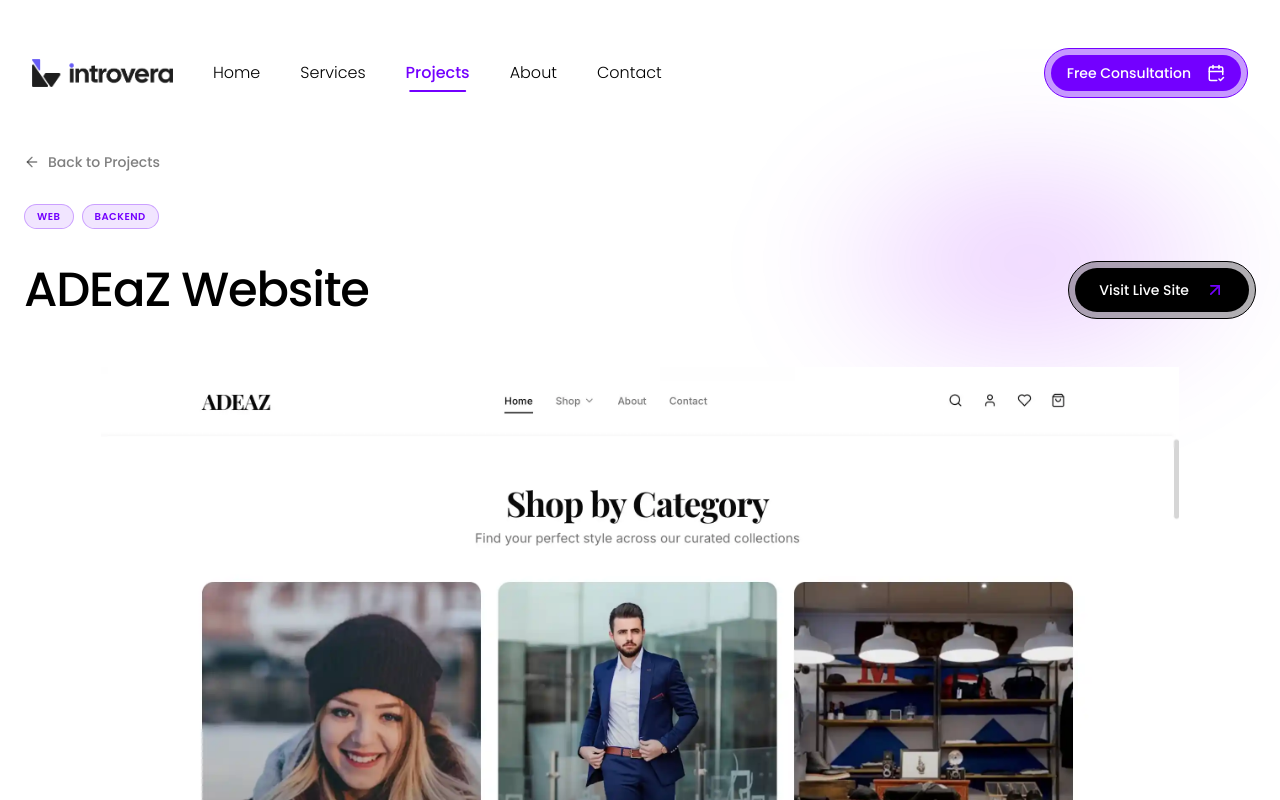
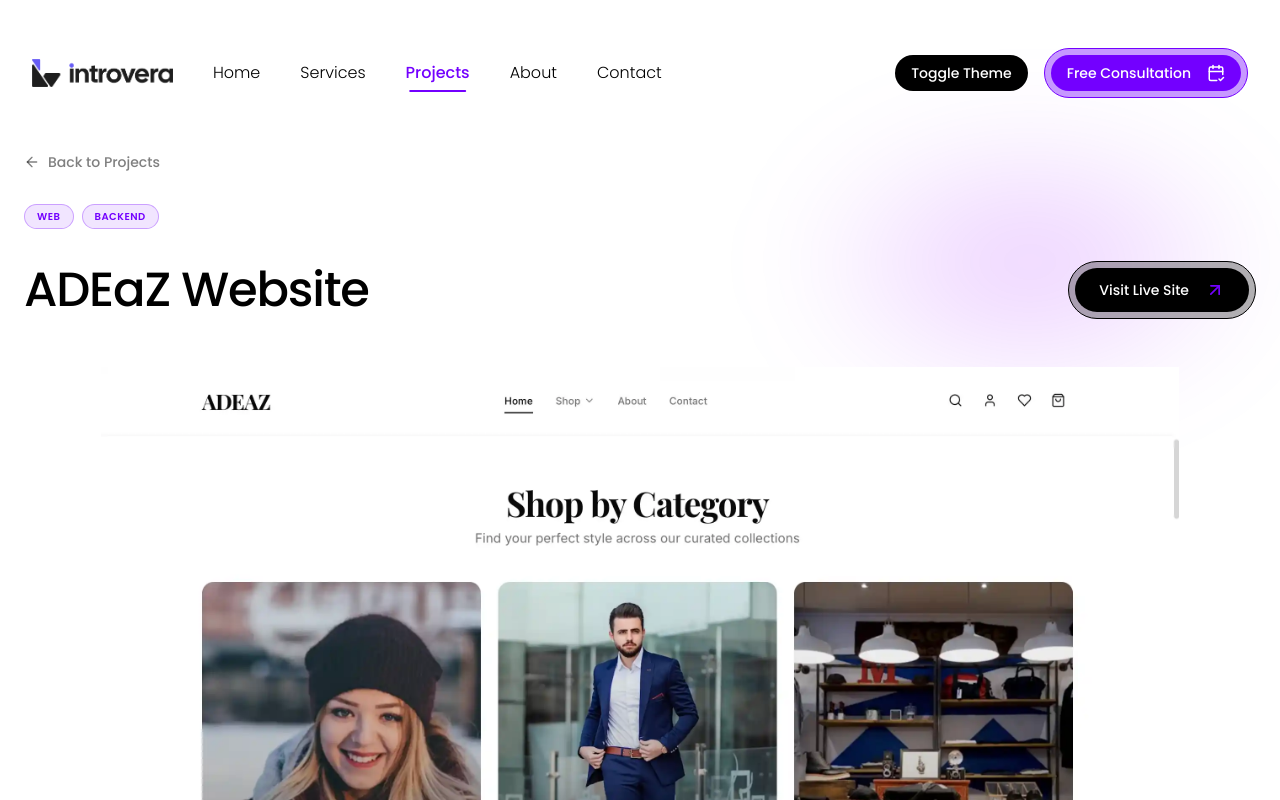
Before and after one commit to Introvera/introvera, a Next.js app: page /projects/adeaz in a window 1280 px wide. Shown: the top 800 px of the page. Built offline with nearby package versions, Linux system fonts and the light colour scheme.

Commit message:
Fixed coloring on light mode

```diff
--- a/src/app/projects/[slug]/page.tsx
+++ b/src/app/projects/[slug]/page.tsx
@@ -143,7 +143,7 @@
                   <Link
                     href={project.link}
                     target="_blank"
-                    className="inline-flex items-center gap-4 px-6 py-3 bg-foreground text-background text-sm font-medium rounded-full transition-all duration-300 hover:bg-gray-200"
+                    className="inline-flex items-center gap-4 px-6 py-3 bg-foreground text-background text-sm font-medium rounded-full transition-all duration-300 hover:bg-foreground/80"
                   >
                     Visit Live Site
                     <ArrowUpRight size={20} className="text-[var(--color-accent)]" />
--- a/src/app/services/page.tsx
+++ b/src/app/services/page.tsx
@@ -410,7 +410,7 @@
             <span className="inline-flex rounded-full p-[6px] border border-foreground bg-foreground/30 transition-all duration-300">
               <Link
                 href="/projects"
-                className="inline-flex items-center gap-4 px-6 py-3 bg-foreground text-background text-sm font-medium rounded-full transition-all duration-300 hover:bg-gray-200"
+                className="inline-flex items-center gap-4 px-6 py-3 bg-foreground text-background text-sm font-medium rounded-full transition-all duration-300 hover:bg-foreground/80"
               >
                 View Our Projects
                 <ArrowRight size={18} />
--- a/src/components/Blog/BlogCard.tsx
+++ b/src/components/Blog/BlogCard.tsx
@@ -4,7 +4,7 @@
 
 export default function BlogCard({ post }: { post: BlogPost }) {
   return (
-    <Link href={`/blog/${post.slug}`} className="group flex flex-col h-full rounded-[1rem] bg-foreground/[0.02] border border-foreground/5 shadow-[0_10px_40px_rgba(0,0,0,0.6)] overflow-hidden transition-all duration-500 hover:-translate-y-2 hover:shadow-[0_20px_50px_rgba(0,0,0,0.8)] hover:border-foreground/10">
+    <Link href={`/blog/${post.slug}`} className="group flex flex-col h-full rounded-[1rem] bg-foreground/[0.02] border border-foreground/5 overflow-hidden transition-all duration-500 hover:-translate-y-2 hover:border-foreground/10">
 
       {/* Image Section */}
       <div className="relative w-full h-[240px] overflow-hidden">
--- a/src/components/Hero/Hero.tsx
+++ b/src/components/Hero/Hero.tsx
@@ -182,7 +182,10 @@
               />
             </div>
 
-            <div className="absolute inset-0 flex flex-col items-center justify-end rounded-2xl pb-8 z-10">
+            {/* Gradient Overlay for Text Readability */}
+            <div className="absolute inset-x-0 bottom-0 h-1/2 bg-gradient-to-t from-background via-background/80 to-transparent pointer-events-none z-10 rounded-b-2xl" />
+
+            <div className="absolute inset-0 flex flex-col items-center justify-end rounded-2xl pb-8 z-20">
               <Link href="/services" aria-label="View Custom Software Services" className="mb-6 w-12 h-12 rounded-full border border-foreground/50 flex items-center justify-center bg-background/30 backdrop-blur-md hover:bg-foreground/10 transition-colors cursor-pointer">
                 <ArrowUpRight size={20} className="text-foreground" />
               </Link>
--- a/src/components/Navbar/Navbar.tsx
+++ b/src/components/Navbar/Navbar.tsx
@@ -91,6 +91,22 @@
         </div>
 
         <div className="hidden lg:flex items-center gap-4">
+          <button
+            onClick={() => {
+              if (document.documentElement.classList.contains('force-light')) {
+                document.documentElement.classList.remove('force-light');
+                document.documentElement.classList.add('force-dark');
+              } else if (document.documentElement.classList.contains('force-dark')) {
+                document.documentElement.classList.remove('force-dark');
+                document.documentElement.classList.remove('force-light');
+              } else {
+                document.documentElement.classList.add('force-light');
+              }
+            }}
+            className="px-4 py-2 bg-foreground text-background text-sm font-medium rounded-full transition-all duration-300"
+          >
+            Toggle Theme
+          </button>
 
           <span className="inline-flex rounded-full p-[6px] border border-[var(--color-accent)] bg-[var(--color-accent)]/40 transition-all duration-300">
             <button
--- a/src/components/Projects/ProjectCarousel.tsx
+++ b/src/components/Projects/ProjectCarousel.tsx
@@ -57,7 +57,7 @@
          <>
             <button
                onClick={handlePrevious}
-               className="absolute left-3 md:left-6 top-1/2 -translate-y-1/2 w-10 h-10 md:w-12 md:h-12 flex items-center justify-center rounded-full bg-background/50 hover:bg-[var(--color-accent)] text-white/80 hover:text-foreground backdrop-blur-md border border-foreground/10 transition-all duration-300 opacity-100 lg:opacity-0 lg:group-hover:opacity-100 z-10"
+               className="absolute left-3 md:left-6 top-1/2 -translate-y-1/2 w-10 h-10 md:w-12 md:h-12 flex items-center justify-center rounded-full bg-background/50 hover:bg-[var(--color-accent)] text-foreground/80 hover:text-white backdrop-blur-md border border-foreground/10 transition-all duration-300 opacity-100 lg:opacity-0 lg:group-hover:opacity-100 z-10"
                aria-label="Previous slide"
             >
                <ChevronLeft size={24} />
@@ -65,7 +65,7 @@
 
             <button
                onClick={handleNext}
-               className="absolute right-3 md:right-6 top-1/2 -translate-y-1/2 w-10 h-10 md:w-12 md:h-12 flex items-center justify-center rounded-full bg-background/50 hover:bg-[var(--color-accent)] text-white/80 hover:text-foreground backdrop-blur-md border border-foreground/10 transition-all duration-300 opacity-100 lg:opacity-0 lg:group-hover:opacity-100 z-10"
+               className="absolute right-3 md:right-6 top-1/2 -translate-y-1/2 w-10 h-10 md:w-12 md:h-12 flex items-center justify-center rounded-full bg-background/50 hover:bg-[var(--color-accent)] text-foreground/80 hover:text-white backdrop-blur-md border border-foreground/10 transition-all duration-300 opacity-100 lg:opacity-0 lg:group-hover:opacity-100 z-10"
                aria-label="Next slide"
             >
                <ChevronRight size={24} />
```
